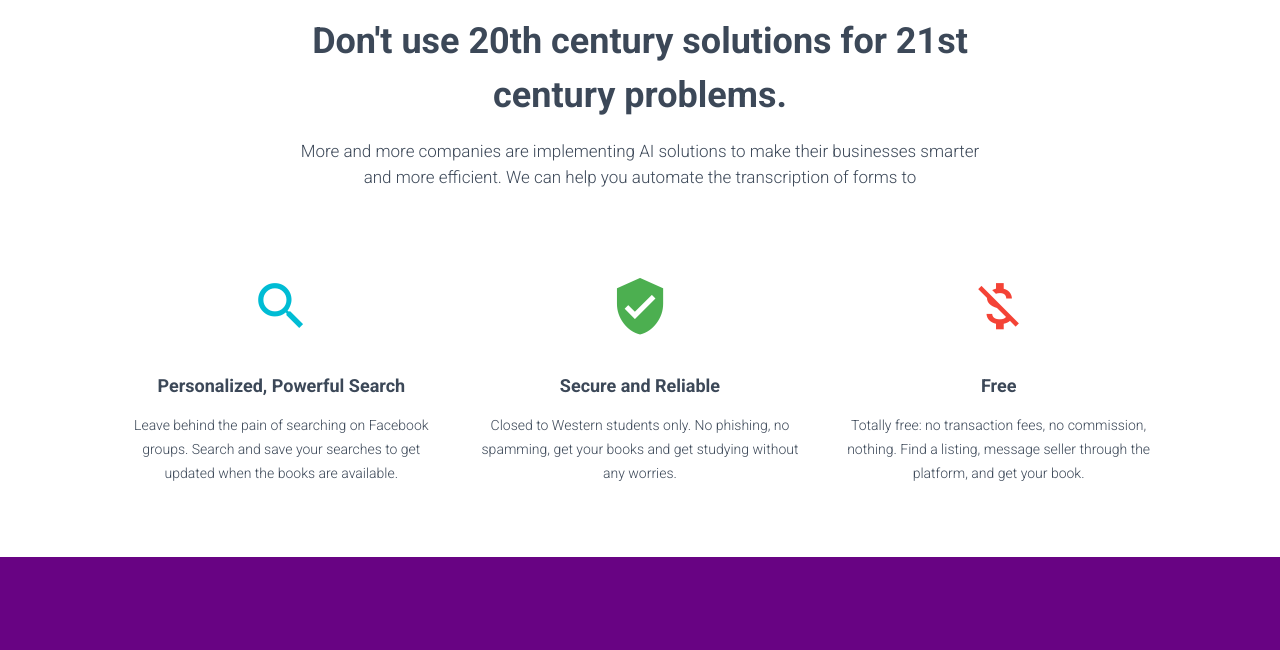
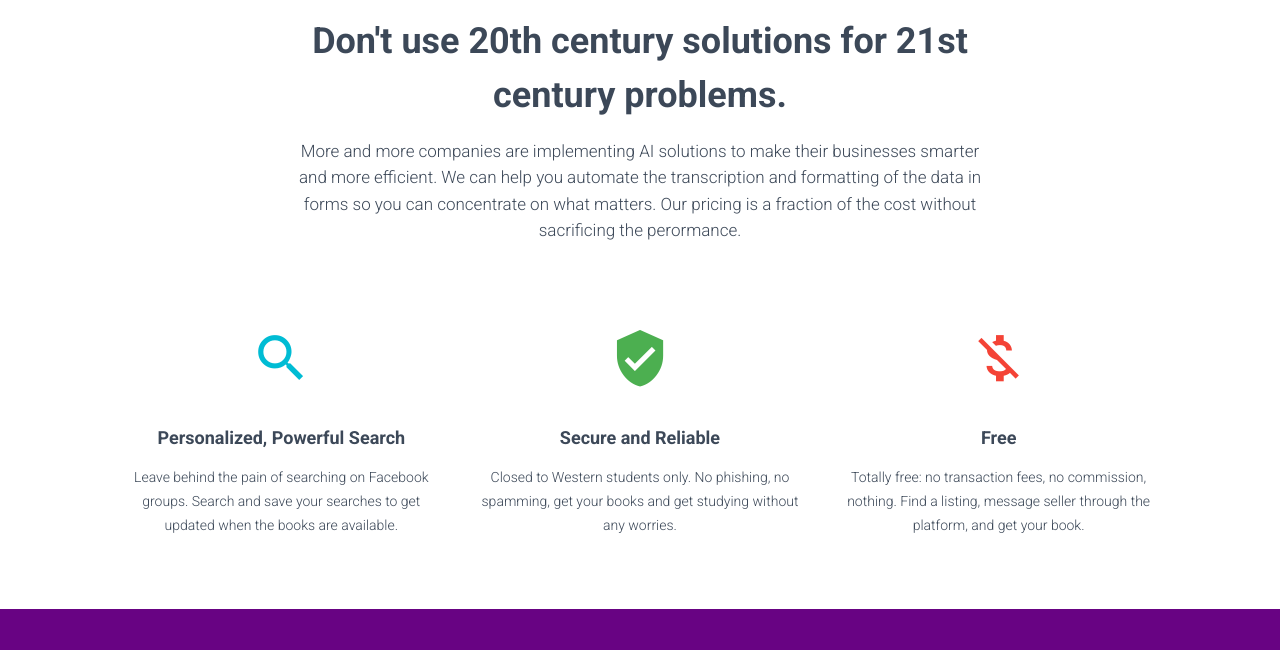
Before and after one commit to RickSugden/ScribeAILandingPage, a plain HTML site: page index.html in a window 1280 px wide. Shown: the part 880-1530 px from the top of the page. Drawn offline with Linux system fonts and the light colour scheme.

Commit message:
added a descritption for the main page

```diff
--- a/index.html
+++ b/index.html
@@ -100,7 +100,8 @@
 								Don't use 20th century solutions for 21st century problems.
 							</h2>
 							<h5 class="description">
-								More and more companies are implementing AI solutions to make their businesses smarter and more efficient. We can help you automate the transcription of forms to
+								More and more companies are implementing AI solutions to make their businesses smarter and more efficient. We can help you automate the transcription and formatting of
+								the data in forms so you can concentrate on what matters. Our pricing is a fraction of the cost without sacrificing the perormance.
 							</h5>
 						</div>
 					</div>
```
